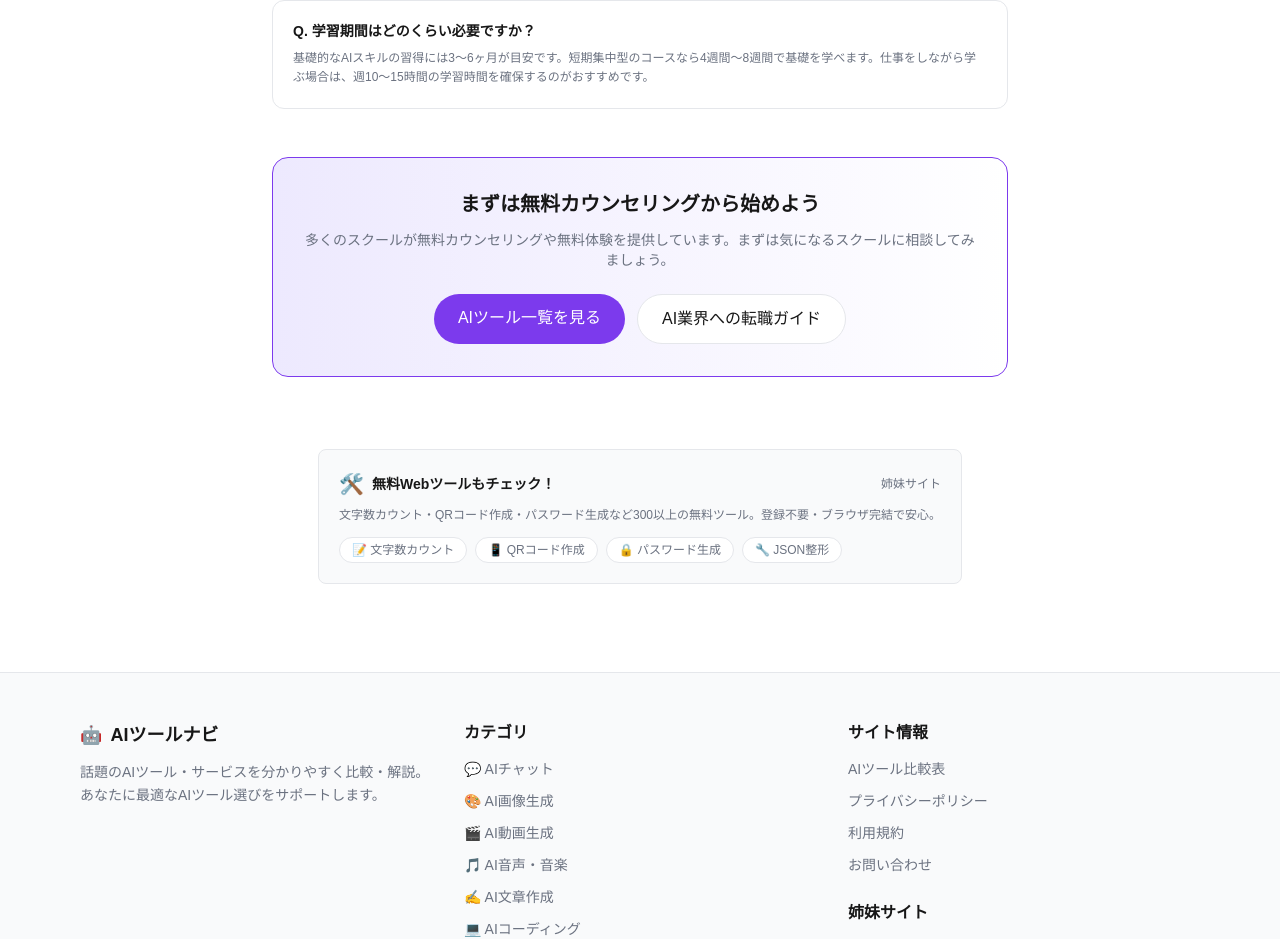
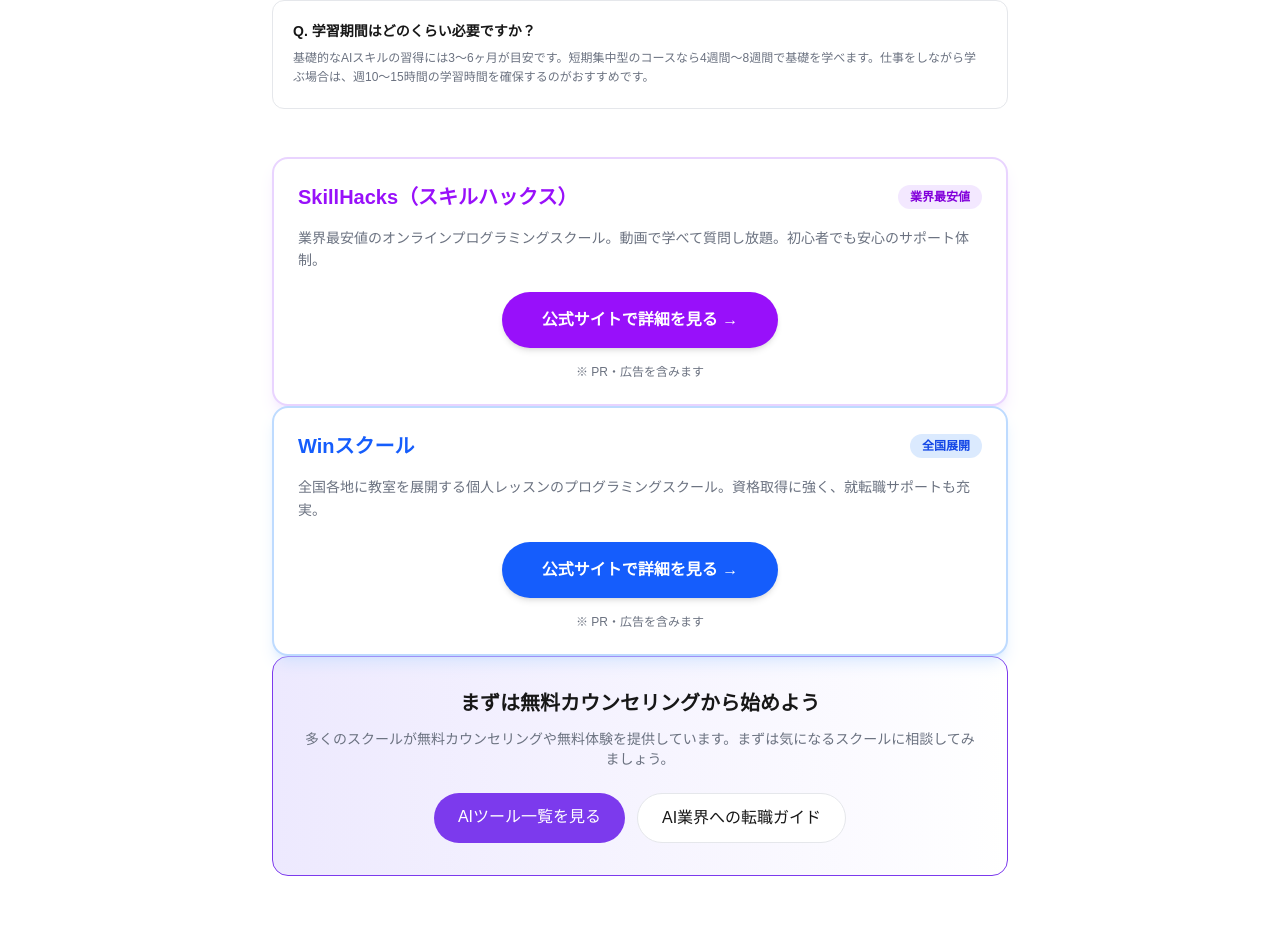
Before and after one commit to music6745-max/ai-tools-navi, a Next.js app: page /guide/ai-programming-school in a window 1280 px wide. Shown: the part 5223-6162 px from the top of the page. Built offline with nearby package versions, Linux system fonts and the light colour scheme.

Commit message:
QQ English・SkillHacks・WinスクールのCTAを追加（英語学習/プログラミング比較ガイド）

```diff
--- a/app/guide/ai-english-learning/page.tsx
+++ b/app/guide/ai-english-learning/page.tsx
@@ -291,6 +291,12 @@
                 highlight: "LIVE配信で学ぶオンライン英会話",
                 price: "月額980円〜",
               },
+              {
+                name: "QQ English",
+                url: "https://px.a8.net/svt/ejp?a8mat=4B1DXO+A4E2A+4HHM+5YJRM",
+                highlight: "プロ教師によるカランメソッド",
+                price: "月2,980円〜",
+              },
             ]}
           />
         </section>
--- a/app/guide/ai-english-tools/page.tsx
+++ b/app/guide/ai-english-tools/page.tsx
@@ -324,6 +324,12 @@
                 highlight: "LIVE配信で学ぶオンライン英会話",
                 price: "月額980円〜",
               },
+              {
+                name: "QQ English",
+                url: "https://px.a8.net/svt/ejp?a8mat=4B1DXO+A4E2A+4HHM+5YJRM",
+                highlight: "プロ教師によるカランメソッド",
+                price: "月2,980円〜",
+              },
             ]}
           />
         </section>
--- a/app/guide/ai-programming-school/page.tsx
+++ b/app/guide/ai-programming-school/page.tsx
@@ -1,6 +1,7 @@
 import Link from "next/link";
 import type { Metadata } from "next";
 import { siteConfig } from "../../lib/data";
+import { AffiliateCTA } from "../../components/AffiliateCTA";
 
 export const metadata: Metadata = {
   title: "【2026年最新】AI時代のプログラミングスクール比較5選｜AIスキルが学べるおすすめスクール",
@@ -306,6 +307,24 @@
           </div>
         </section>
 
+        {/* SkillHacks Affiliate CTA */}
+        <AffiliateCTA
+          serviceName="SkillHacks（スキルハックス）"
+          url="https://px.a8.net/svt/ejp?a8mat=4B1DXI+4DRW36+4K3S+5YJRM"
+          description="業界最安値のオンラインプログラミングスクール。動画で学べて質問し放題。初心者でも安心のサポート体制。"
+          badge="業界最安値"
+          color="purple"
+        />
+
+        {/* Winスクール Affiliate CTA */}
+        <AffiliateCTA
+          serviceName="Winスクール"
+          url="https://px.a8.net/svt/ejp?a8mat=4B1DXI+4D6GHE+529E+5YJRM"
+          description="全国各地に教室を展開する個人レッスンのプログラミングスクール。資格取得に強く、就転職サポートも充実。"
+          badge="全国展開"
+          color="blue"
+        />
+
         {/* CTA */}
         <section className="bg-gradient-to-r from-primary-light to-background border border-primary rounded-2xl p-8 text-center">
           <h2 className="text-xl font-bold mb-3">まずは無料カウンセリングから始めよう</h2>
```
